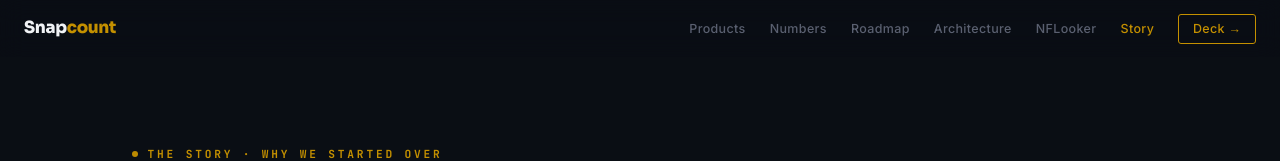
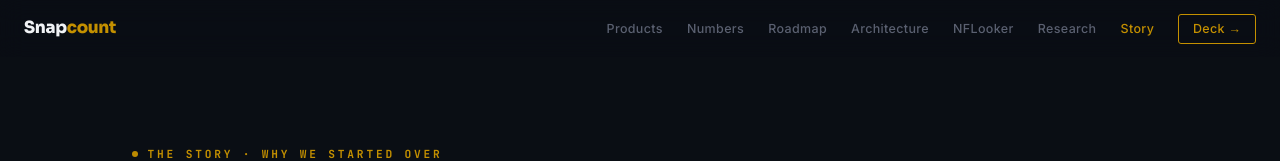
Before and after one commit to thetangstr/tokyo-v2, a plain HTML site: page story.html in a window 1280 px wide. Shown: the top 161 px of the page. Drawn offline with Linux system fonts and the light colour scheme.

Commit message:
story.html — add Research nav link (was missed in prior commit due to .current class on Story link)

```diff
--- a/story.html
+++ b/story.html
@@ -105,6 +105,7 @@ footer{padding:3rem 2rem 2rem;border-top:1px solid var(--chrome-border);max-widt
       <li><a href="/#roadmap">Roadmap</a></li>
       <li><a href="/architecture.html">Architecture</a></li>
       <li><a href="/nflooker.html">NFLooker</a></li>
+      <li><a href="/research.html">Research</a></li>
       <li><a href="/story.html" class="current">Story</a></li>
       <li><a href="/slides.html" class="cta">Deck →</a></li>
     </ul>
```
